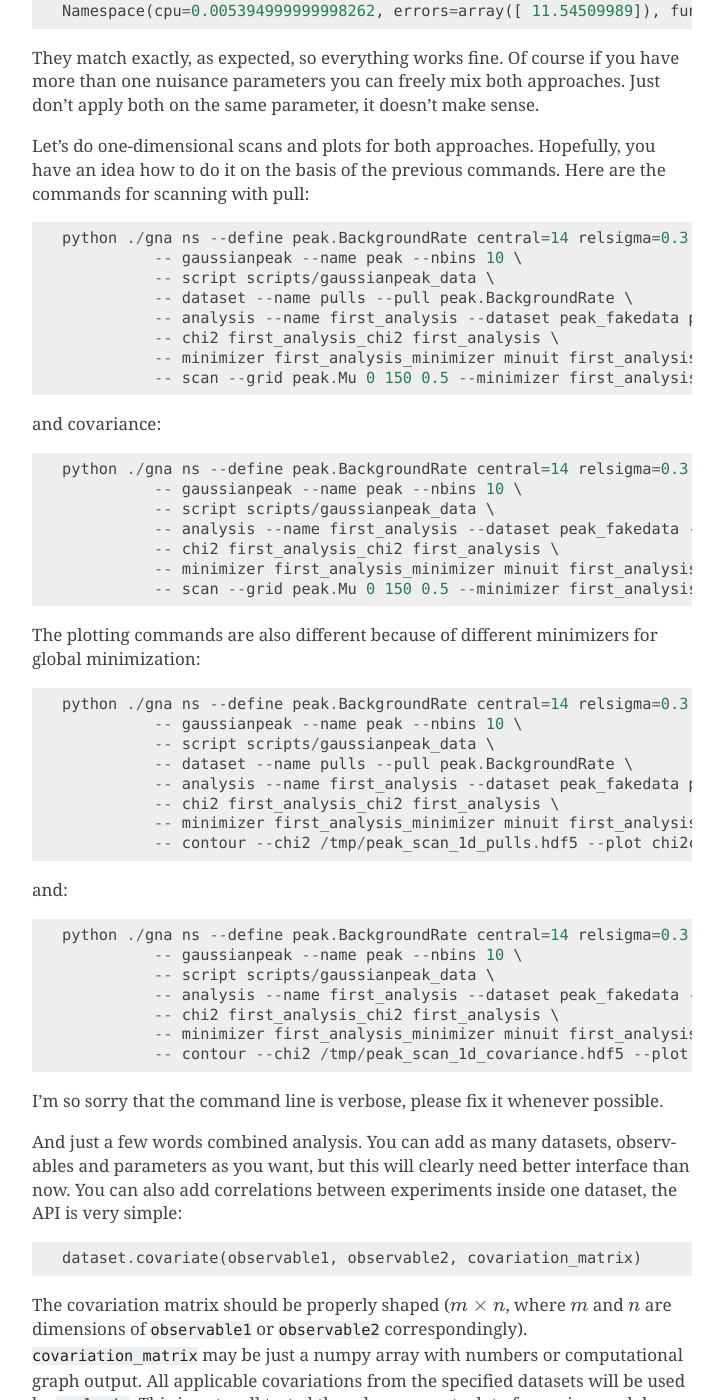
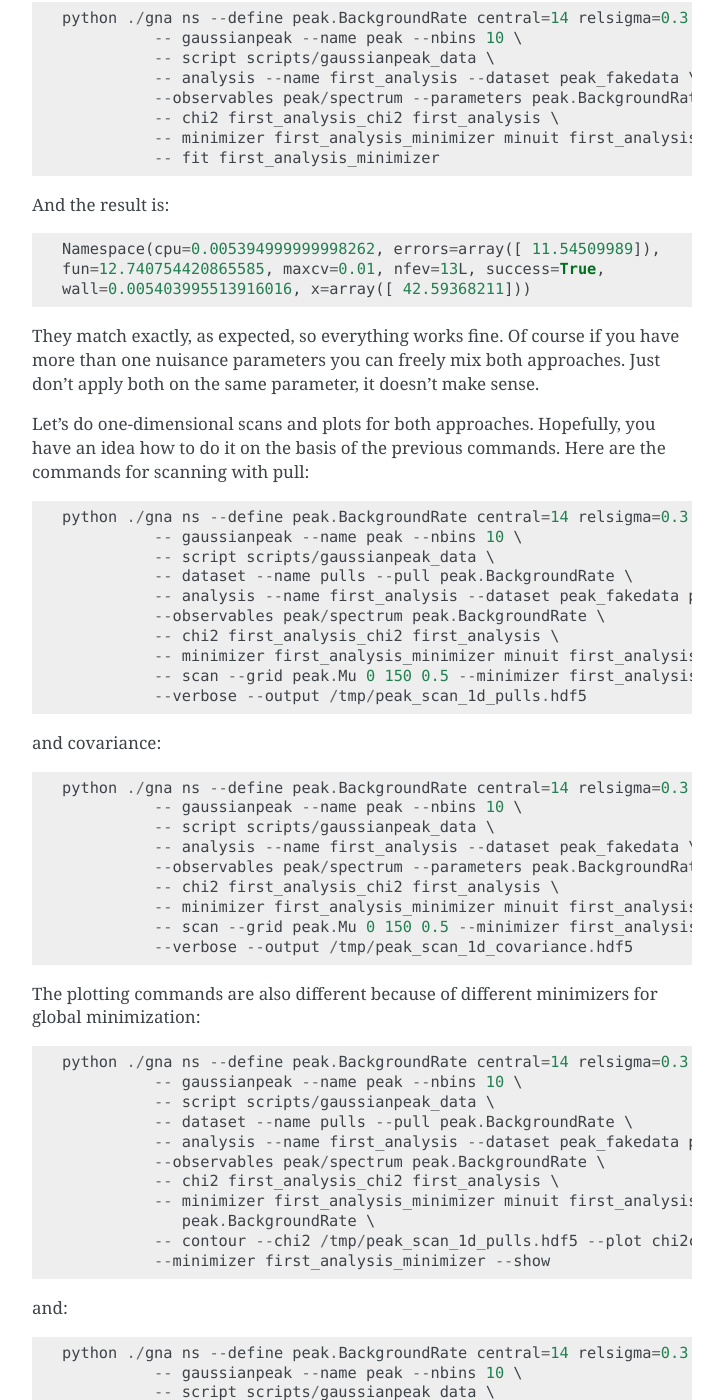
Before and after one commit to gnafit/gna, a Sphinx documentation site: the page built from doc/source/inputs.rst, in a window 1280 px wide and 1400 px high, scrolled down 5776 px. Shown: the whole window, without its empty margins (388-1111 px from the left). Built offline with Sphinx 7.4.7, drawn with Linux system fonts in a browser that asks for light colours; some of the changed text lies outside the part shown.

Commit message:
Fix line breaks in doc

```diff
--- a/doc/source/inputs.rst
+++ b/doc/source/inputs.rst
@@ -43,7 +43,8 @@ number, let's set ``BackgroundRate`` to 10, ``Mu`` to 30 (just
 arbitrary numbers for illustration) and bin numbers to 10, leaving
 everything else default::
 
-  $ python ./gna gaussianpeak --name peak --nbins 10 -- ns --value peak.BackgroundRate 10 --value peak.Mu 30 -- repl
+  $ python ./gna gaussianpeak --name peak --nbins 10 -- ns --value peak.BackgroundRate 10
+  --value peak.Mu 30 -- repl
   ...
   In [1]: self.env.get('peak/spectrum').data()
   Out[1]:
@@ -71,7 +72,8 @@ just say that we theoretically estimated ``BackgroundRate`` to be 14
 with uncertainty of 30% and we want to find ``Mu`` by fitting. So, our
 command will start with the model initialization::
 
-  python ./gna ns --define peak.BackgroundRate central=14 relsigma=0.3 -- gaussianpeak --name peak --nbins 10
+  python ./gna ns --define peak.BackgroundRate central=14 relsigma=0.3 -- gaussianpeak
+  --name peak --nbins 10
 
 To load the data we can use repl or put the following commands to a file
 (for example ``scripts/gaussianpeak_data``):
@@ -115,7 +117,8 @@ corresponding analysis object to build statistic for
 We are going to minimize our statistic, so minimizer should be
 created::
 
- -- minimizer first_analysis_minimizer minuit first_analysis_chi2 peak.Mu peak.BackgroundRate
+ -- minimizer first_analysis_minimizer minuit first_analysis_chi2 peak.Mu
+ peak.BackgroundRate
 
 The arguments are the following: minimizer name, minimizer type (only
 ``minuit`` is implemented, check modules in the ``gna.minimizers``
@@ -130,7 +133,9 @@ minimization process::
 Try to concatenate all commands into one string and run to get
 the following result::
 
-  Namespace(cpu=0.0068070000000002295, errors=array([ 11.56782544,   4.35315588]), fun=8.597269993657244, maxcv=0.01, nfev=35L, success=True, wall=0.006793022155761719, x=array([ 44.06893665,   5.1389115 ]))
+  Namespace(cpu=0.0068070000000002295, errors=array([ 11.56782544,   4.35315588]),
+  fun=8.597269993657244, maxcv=0.01, nfev=35L, success=True,
+  wall=0.006793022155761719, x=array([ 44.06893665,   5.1389115 ]))
 
 This result is constructed directly from values returned by MINUIT,
 the most important here are the following fields:
@@ -158,7 +163,8 @@ No parameters left, but that's fine. This minimizer does not actually
 minimize anything just returning the statistic value in the current
 point, but we need it to pass to the ``scan`` command::
 
-  -- scan --grid peak.Mu 0 150 0.5 --grid peak.BackgroundRate 0 30 0.5 --minimizer first_analysis_minimizer --verbose --output /tmp/peak_scan.hdf5
+  -- scan --grid peak.Mu 0 150 0.5 --grid peak.BackgroundRate 0 30 0.5 --minimizer
+  first_analysis_minimizer --verbose --output /tmp/peak_scan.hdf5
 
 First two arguments define the grids over two parameters. Few types of
 grids can be used::
@@ -198,7 +204,8 @@ Finally let's plot the contour. To do that you need to get back the
 minimizer with all parameters (it will be used to find the global
 minimum) and issue the following command::
 
-  -- contour --chi2 /tmp/peak_scan.hdf5 --plot chi2ci 1s 2s --minimizer first_analysis_minimizer --show
+  -- contour --chi2 /tmp/peak_scan.hdf5 --plot chi2ci 1s 2s --minimizer
+  first_analysis_minimizer --show
 
 The first argument is a path to the chi2 values map, the second
 specifies what we are going to plot -- `'chi2ci`` means chi-squared
@@ -241,14 +248,18 @@ for reference::
             -- gaussianpeak --name peak --nbins 10 \
             -- script scripts/gaussianpeak_data \
             -- dataset --name pulls --pull peak.BackgroundRate \
-            -- analysis --name first_analysis --dataset peak_fakedata pulls --observables peak/spectrum peak.BackgroundRate \
+            -- analysis --name first_analysis --dataset peak_fakedata pulls \
+            --observables peak/spectrum peak.BackgroundRate \
             -- chi2 first_analysis_chi2 first_analysis \
-            -- minimizer first_analysis_minimizer minuit first_analysis_chi2 peak.Mu peak.BackgroundRate \
+            -- minimizer first_analysis_minimizer minuit first_analysis_chi2 peak.Mu \
+               peak.BackgroundRate \
             -- fit first_analysis_minimizer
 
 It gives the following result::
 
-  Namespace(cpu=0.0049440000000000595, errors=array([ 11.54509995,   1.10426956]), fun=12.74075442086563, maxcv=0.01, nfev=31L, success=True, wall=0.004951953887939453, x=array([ 42.59368222,   5.75145748]))
+  Namespace(cpu=0.0049440000000000595, errors=array([ 11.54509995,   1.10426956]),
+  fun=12.74075442086563, maxcv=0.01, nfev=31L, success=True,
+  wall=0.004951953887939453, x=array([ 42.59368222,   5.75145748]))
 
 Just a bit better then the previous one, but that's expected since the
 uncertainty is just 30\%.
@@ -263,14 +274,17 @@ dropping  the ``pulls`` dataset::
   python ./gna ns --define peak.BackgroundRate central=14 relsigma=0.3 \
             -- gaussianpeak --name peak --nbins 10 \
             -- script scripts/gaussianpeak_data \
-            -- analysis --name first_analysis --dataset peak_fakedata --observables peak/spectrum --parameters peak.BackgroundRate \
+            -- analysis --name first_analysis --dataset peak_fakedata \
+            --observables peak/spectrum --parameters peak.BackgroundRate \
             -- chi2 first_analysis_chi2 first_analysis \
             -- minimizer first_analysis_minimizer minuit first_analysis_chi2 peak.Mu \
             -- fit first_analysis_minimizer
 
 And the result is::
 
-  Namespace(cpu=0.005394999999998262, errors=array([ 11.54509989]), fun=12.740754420865585, maxcv=0.01, nfev=13L, success=True, wall=0.005403995513916016, x=array([ 42.59368211]))
+  Namespace(cpu=0.005394999999998262, errors=array([ 11.54509989]),
+  fun=12.740754420865585, maxcv=0.01, nfev=13L, success=True,
+  wall=0.005403995513916016, x=array([ 42.59368211]))
 
 They match exactly, as expected, so everything works fine. Of course
 if you have more than one nuisance parameters you can freely mix both
@@ -285,20 +299,24 @@ the previous commands. Here are the commands for scanning with pull::
             -- gaussianpeak --name peak --nbins 10 \
             -- script scripts/gaussianpeak_data \
             -- dataset --name pulls --pull peak.BackgroundRate \
-            -- analysis --name first_analysis --dataset peak_fakedata pulls --observables peak/spectrum peak.BackgroundRate \
+            -- analysis --name first_analysis --dataset peak_fakedata pulls \
+            --observables peak/spectrum peak.BackgroundRate \
             -- chi2 first_analysis_chi2 first_analysis \
             -- minimizer first_analysis_minimizer minuit first_analysis_chi2 peak.BackgroundRate \
-            -- scan --grid peak.Mu 0 150 0.5 --minimizer first_analysis_minimizer --verbose --output /tmp/peak_scan_1d_pulls.hdf5
+            -- scan --grid peak.Mu 0 150 0.5 --minimizer first_analysis_minimizer \
+            --verbose --output /tmp/peak_scan_1d_pulls.hdf5
 
 and covariance::
 
   python ./gna ns --define peak.BackgroundRate central=14 relsigma=0.3 \
             -- gaussianpeak --name peak --nbins 10 \
             -- script scripts/gaussianpeak_data \
-            -- analysis --name first_analysis --dataset peak_fakedata --observables peak/spectrum --parameters peak.BackgroundRate \
+            -- analysis --name first_analysis --dataset peak_fakedata \
+            --observables peak/spectrum --parameters peak.BackgroundRate \
             -- chi2 first_analysis_chi2 first_analysis \
             -- minimizer first_analysis_minimizer minuit first_analysis_chi2  \
-            -- scan --grid peak.Mu 0 150 0.5 --minimizer first_analysis_minimizer --verbose --output /tmp/peak_scan_1d_covariance.hdf5
+            -- scan --grid peak.Mu 0 150 0.5 --minimizer first_analysis_minimizer \
+            --verbose --output /tmp/peak_scan_1d_covariance.hdf5
 
 The plotting commands are also different because of different
 minimizers for global minimization::
@@ -307,20 +325,25 @@ minimizers for global minimization::
             -- gaussianpeak --name peak --nbins 10 \
             -- script scripts/gaussianpeak_data \
             -- dataset --name pulls --pull peak.BackgroundRate \
-            -- analysis --name first_analysis --dataset peak_fakedata pulls --observables peak/spectrum peak.BackgroundRate \
+            -- analysis --name first_analysis --dataset peak_fakedata pulls \
+            --observables peak/spectrum peak.BackgroundRate \
             -- chi2 first_analysis_chi2 first_analysis \
-            -- minimizer first_analysis_minimizer minuit first_analysis_chi2 peak.Mu peak.BackgroundRate \
-            -- contour --chi2 /tmp/peak_scan_1d_pulls.hdf5 --plot chi2ci 1s 2s --minimizer first_analysis_minimizer --show
+            -- minimizer first_analysis_minimizer minuit first_analysis_chi2 peak.Mu \
+               peak.BackgroundRate \
+            -- contour --chi2 /tmp/peak_scan_1d_pulls.hdf5 --plot chi2ci 1s 2s \
+            --minimizer first_analysis_minimizer --show
 
 and::
 
   python ./gna ns --define peak.BackgroundRate central=14 relsigma=0.3 \
             -- gaussianpeak --name peak --nbins 10 \
             -- script scripts/gaussianpeak_data \
-            -- analysis --name first_analysis --dataset peak_fakedata --observables peak/spectrum --parameters peak.BackgroundRate \
+            -- analysis --name first_analysis --dataset peak_fakedata \
+            --observables peak/spectrum --parameters peak.BackgroundRate \
             -- chi2 first_analysis_chi2 first_analysis \
             -- minimizer first_analysis_minimizer minuit first_analysis_chi2 peak.Mu \
-            -- contour --chi2 /tmp/peak_scan_1d_covariance.hdf5 --plot chi2ci 1s 2s --minimizer first_analysis_minimizer --show
+            -- contour --chi2 /tmp/peak_scan_1d_covariance.hdf5 --plot chi2ci 1s 2s \
+            --minimizer first_analysis_minimizer --show
 
 I'm so sorry that the command line is verbose, please fix it whenever
 possible.
```
Also changed, not shown: doc/source/fc.rst (+14 -6 lines).
